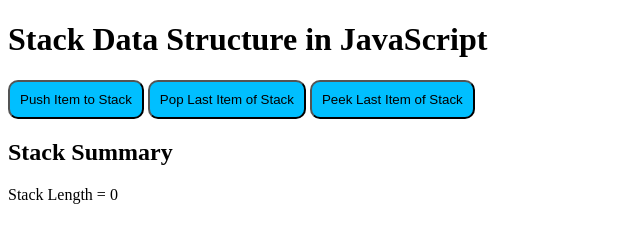
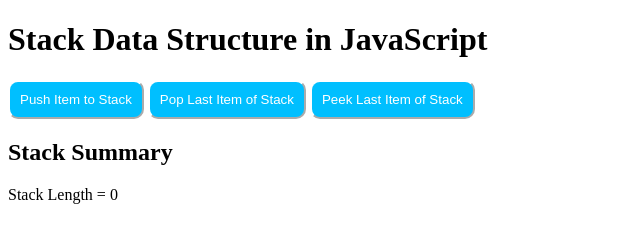
Before and after one commit to javadebadi/Data-Structures-Algorithms, a plain HTML site: page js/stack/index.html in a window 1280 px wide. Shown: the whole page, without its empty margins (0-640 px from the left). Drawn offline with Linux system fonts and the light colour scheme.

Commit message:
Updated style

```diff
--- a/js/stack/style.css
+++ b/js/stack/style.css
@@ -2,6 +2,8 @@ button {
     padding: 10px;
     background-color:deepskyblue;
     border-radius: 10px;
+    border-color: white;
+    color: white;
 }
 
 .stack {
```
